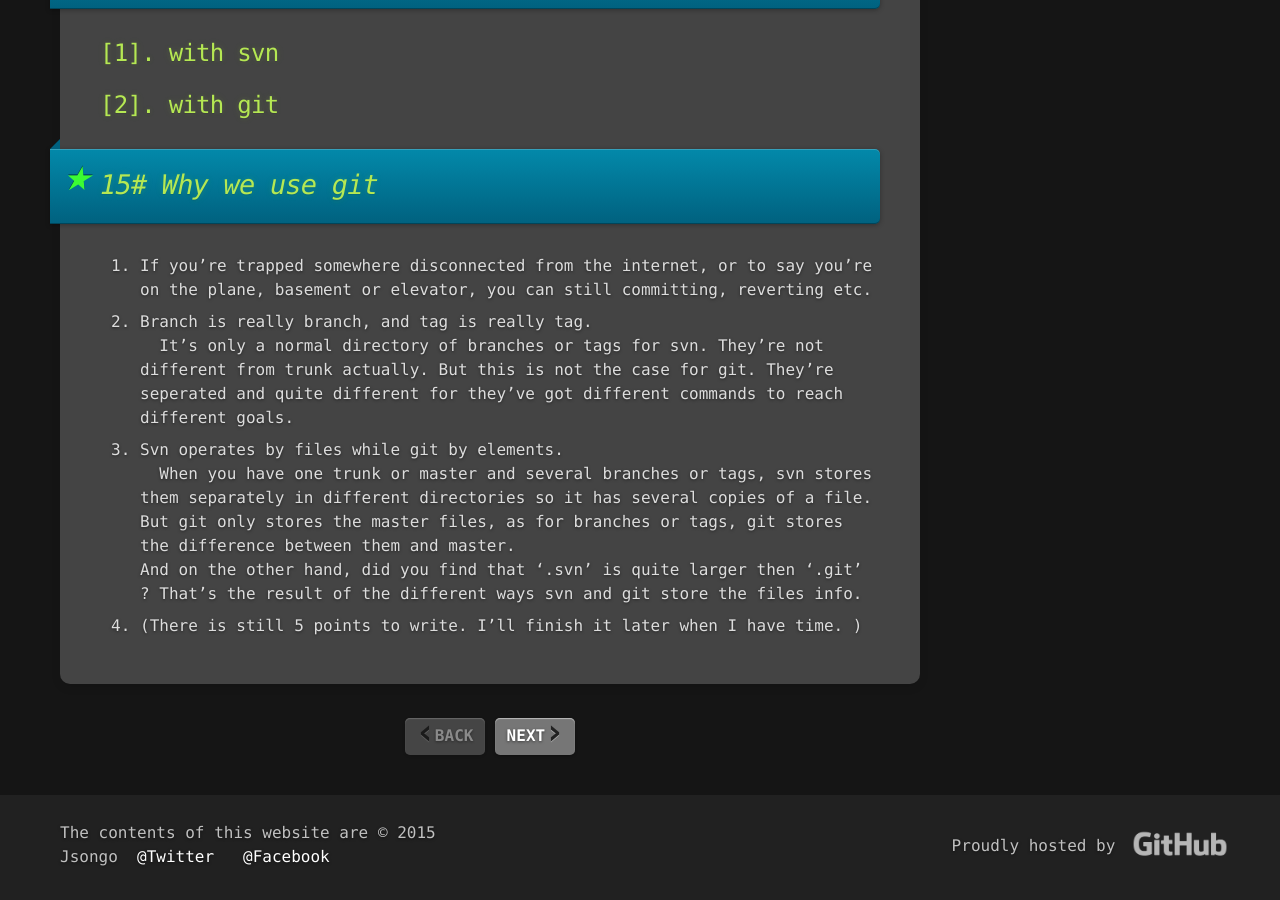
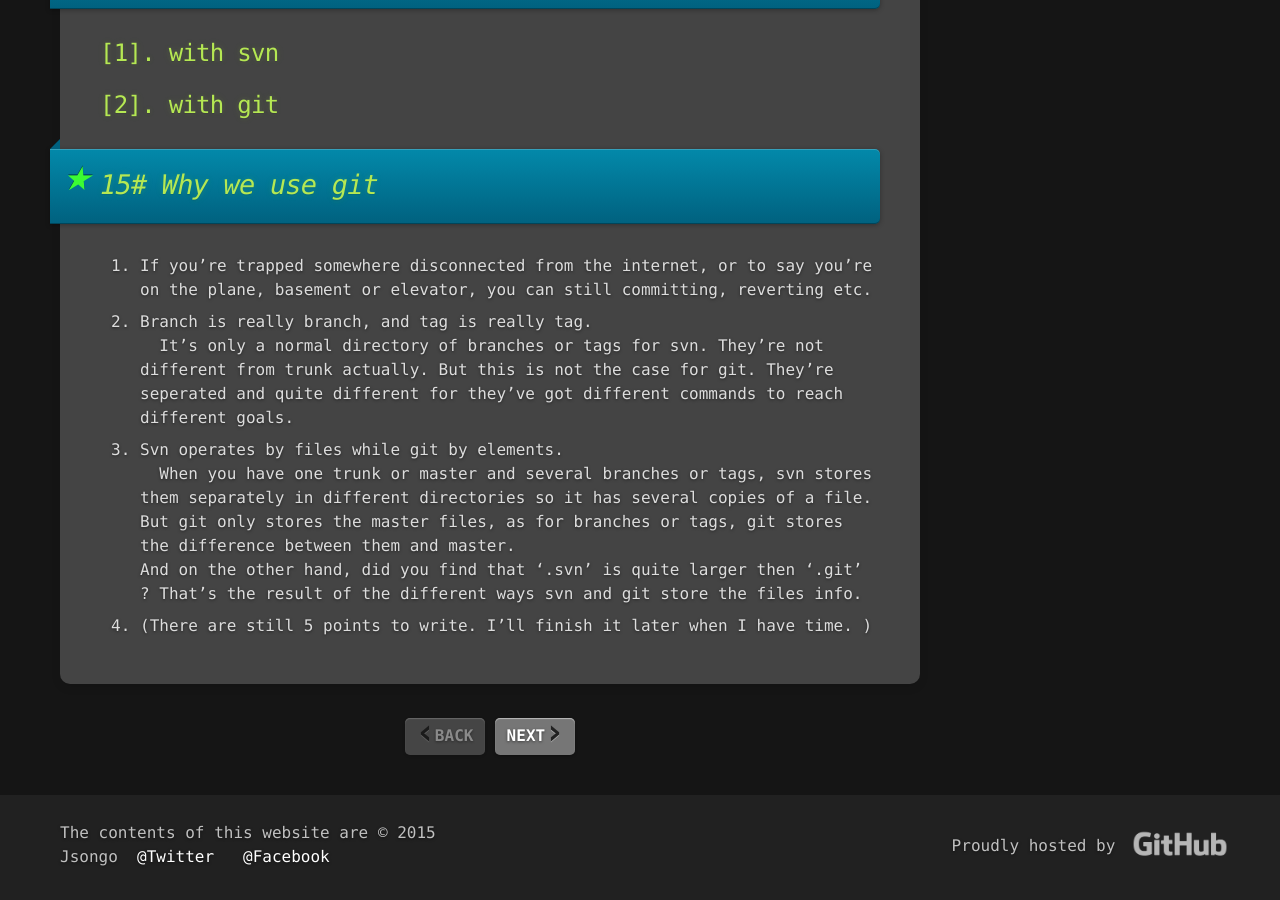
Before and after one commit to jsongo/jsongo.github.io, a Jekyll site: the page built from _posts/2015-06-22-svn-git-summary.markdown, in a window 1280 px wide and 900 px high, scrolled down 11902 px. Built offline with Jekyll 4.4.1, drawn with Linux system fonts in a browser that asks for light colours; comment, search, counter and statistics services are not loaded.

Commit message:
Update 2015-06-22-svn-git-summary.markdown

```diff
--- a/_posts/2015-06-22-svn-git-summary.markdown
+++ b/_posts/2015-06-22-svn-git-summary.markdown
@@ -403,4 +403,4 @@ That's simple. Step into your sub-directory, and run `git clone https://xxx/path
 3. Svn operates by files while git by elements.
 &nbsp;&nbsp;When you have one trunk or master and several branches or tags, svn stores them separately in different directories so it has several copies of a file. But git only stores the master files, as for branches or tags, git stores the difference between them and master.
 And on the other hand, did you find that '.svn' is quite larger then '.git' ?  That's the result of the different ways svn and git store the files info.
-4. (There is still 5 points to write. I'll finish it later when I have time. )
+4. (There are still 5 points to write. I'll finish it later when I have time. )
```
